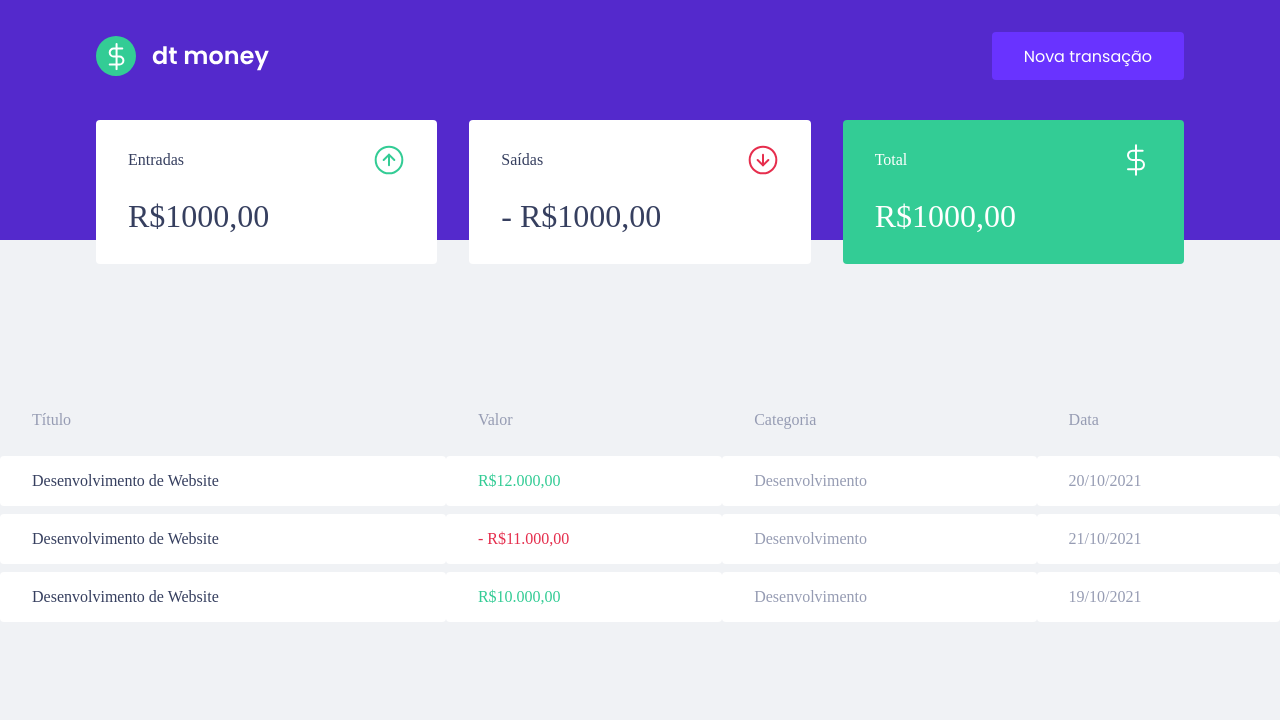
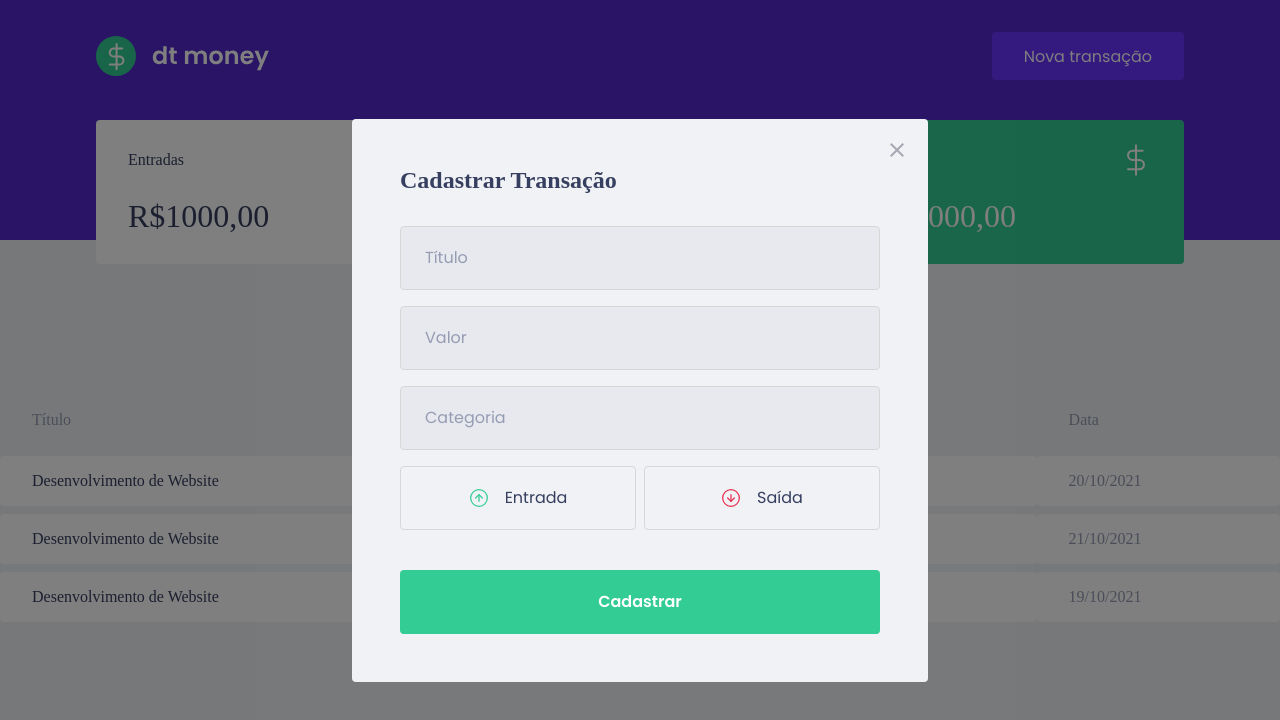
Before and after one commit to lucasfsilva2310/dtmoney, a React (Create React App) app: page / in a window 1280 px wide. Both pictures are taken after a click on the button "Nova transação". Shown: the top 720 px of the page. Built offline with nearby package versions, Linux system fonts and the light colour scheme; no server answers; what miragejs would draw is missing.

Commit message:
new component created - NewTransactionModal - and other features inside README

```diff
--- a/package.json
+++ b/package.json
@@ -3,10 +3,13 @@
   "version": "0.1.0",
   "private": true,
   "dependencies": {
+    "@types/react-modal": "^3.12.1",
     "axios": "^0.22.0",
     "miragejs": "^0.1.42",
+    "polished": "^4.1.3",
     "react": "^17.0.2",
     "react-dom": "^17.0.2",
+    "react-modal": "^3.14.3",
     "react-scripts": "4.0.3",
     "typescript": "^4.1.2",
     "web-vitals": "^1.0.1"
--- a/src/App.tsx
+++ b/src/App.tsx
@@ -2,11 +2,32 @@
 import { Header } from "./components/Header";
 import { TransactionsTable } from "./components/TransactionsTable";
 import { GlobalStyle } from "./styles/global";
+import Modal from "react-modal";
+import { useState } from "react";
+import { NewTransactionModal } from "./components/NewTransactionModal";
+
+Modal.setAppElement("#root");
 
 function App() {
+  const [isNewTransactionModalOpen, setIsNewTransactionModalOpen] =
+    useState(false);
+
+  function handleOpenNewTransactionModal() {
+    setIsNewTransactionModalOpen(true);
+  }
+
+  function handleCloseNewTransactionModal() {
+    setIsNewTransactionModalOpen(false);
+  }
+
   return (
     <>
-      <Header />
+      <Header onOpenNewTransactionModal={handleOpenNewTransactionModal} />
+      <NewTransactionModal
+        isOpen={isNewTransactionModalOpen}
+        onRequestClose={handleCloseNewTransactionModal}
+      />
+
       <Dashboard />
       <TransactionsTable />
       <GlobalStyle />
--- a/src/components/Header/index.tsx
+++ b/src/components/Header/index.tsx
@@ -1,12 +1,18 @@
 import logoImg from "../../assets/logo.svg";
 import { Container, Content } from "./styles";
 
-export function Header() {
+interface HeaderProps {
+  onOpenNewTransactionModal: () => void;
+}
+
+export function Header({ onOpenNewTransactionModal }: HeaderProps) {
   return (
     <Container>
       <Content>
         <img src={logoImg} alt="dt money"></img>
-        <button type="button">Nova transação</button>
+        <button type="button" onClick={onOpenNewTransactionModal}>
+          Nova transação
+        </button>
       </Content>
     </Container>
   );
--- /dev/null
+++ b/src/components/NewTransactionModal/index.tsx
@@ -0,0 +1,53 @@
+import Modal from "react-modal";
+import { Container, TransactionTypeContainer } from "./styles";
+import closeImg from "../../assets/close.svg";
+import outcomeImg from "../../assets/outcome.svg";
+import incomeImg from "../../assets/income.svg";
+
+interface NewTransactionModalProps {
+  isOpen: boolean;
+  onRequestClose: () => void;
+}
+
+export const NewTransactionModal = ({
+  isOpen,
+  onRequestClose,
+}: NewTransactionModalProps) => {
+  return (
+    <Modal
+      isOpen={isOpen}
+      onRequestClose={onRequestClose}
+      overlayClassName="react-modal-overlay"
+      className="react-modal-content"
+    >
+      <button
+        type="button"
+        onClick={onRequestClose}
+        className="react-modal-close"
+      >
+        <img src={closeImg} alt="Fechar Modal" />
+      </button>
+
+      <Container>
+        <h2>Cadastrar Transação</h2>
+
+        <input placeholder="Título" />
+        <input type="number" placeholder="Valor" />
+        <input placeholder="Categoria" />
+
+        <TransactionTypeContainer>
+          <button type="button">
+            <img src={incomeImg} alt="Entrada"></img>
+            <span>Entrada</span>
+          </button>
+          <button type="button">
+            <img src={outcomeImg} alt="Saída"></img>
+            <span>Saída</span>
+          </button>
+        </TransactionTypeContainer>
+
+        <button type="submit">Cadastrar</button>
+      </Container>
+    </Modal>
+  );
+};
--- /dev/null
+++ b/src/components/NewTransactionModal/styles.ts
@@ -0,0 +1,88 @@
+import styled from "styled-components";
+import { darken } from "polished";
+
+export const Container = styled.form`
+  h2 {
+    color: var(--text-title);
+    font-size: 1.5rem;
+
+    margin-bottom: 2rem;
+  }
+
+  input {
+    width: 100%;
+    padding: 0 1.5rem;
+    height: 4rem;
+    border-radius: 0.25rem;
+
+    border: 1px solid #d7d7d7;
+    background: #e7e9ee;
+
+    font-weight: 400;
+    font-size: 1rem;
+
+    &::placeholder {
+      color: var(--text-body);
+    }
+
+    /* todo input, a partir do segundo, tem margin top */
+    & + input {
+      margin-top: 1rem;
+    }
+  }
+
+  button[type="submit"] {
+    width: 100%;
+    padding: 0 1.5rem;
+    height: 4rem;
+    background: var(--green);
+    color: #fff;
+    border-radius: 0.25rem;
+    border: 0;
+    font-size: 1rem;
+    margin-top: 1.5rem;
+    font-weight: 600;
+
+    transition: filter 0.2s;
+
+    &:hover {
+      filter: brightness(0.9);
+    }
+  }
+`;
+
+export const TransactionTypeContainer = styled.div`
+  margin: 1rem 0;
+  display: grid;
+  grid-template-columns: 1fr 1fr;
+  gap: 0.5rem;
+
+  button {
+    height: 4rem;
+    border: 1px solid #d7d7d7;
+    border-radius: 0.25rem;
+    background: transparent;
+
+    display: flex;
+    align-items: center;
+    justify-content: center;
+
+    transition: border-color 0.2;
+
+    &:hover {
+      border-color: ${darken(0.1, "#d7d7d7")};
+    }
+  }
+
+  img {
+    width: 20px;
+    height: 20px;
+  }
+
+  span {
+    display: inline-block;
+    margin-left: 1rem;
+    font-size: 1rem;
+    color: var(--text-title);
+  }
+`;
--- a/src/styles/global.ts
+++ b/src/styles/global.ts
@@ -60,4 +60,43 @@
         opacity: 0.6;
         cursor: not-allowed;
     }
+
+    .react-modal-overlay {
+        background: rgba(0,0,0,0.5);
+
+        /* essa configuração para o overlay pegar a tela toda */
+        position:fixed;
+        top: 0;
+        bottom: 0;
+        right: 0;
+        left: 0;
+
+        display: flex;
+        align-items: center;
+        justify-content: center;
+    }
+    .react-modal-content {
+        width: 100%;
+        max-width: 576px;
+        background: var(--background);
+
+        padding: 3rem;
+        position: relative;
+        border-radius: 0.25rem;
+    }
+
+    .react-modal-close {
+        position: absolute;
+        right: 1.5rem;
+        top: 1.5rem;
+        border: 0;
+
+        background: transparent ;
+
+        transition: filter 0.2;
+
+        &:hover{
+            filter: brightness(0.8);
+        }
+    }
 `;
```
Also changed, not shown: 2 other files (tests, documents, lock files or other folders).
